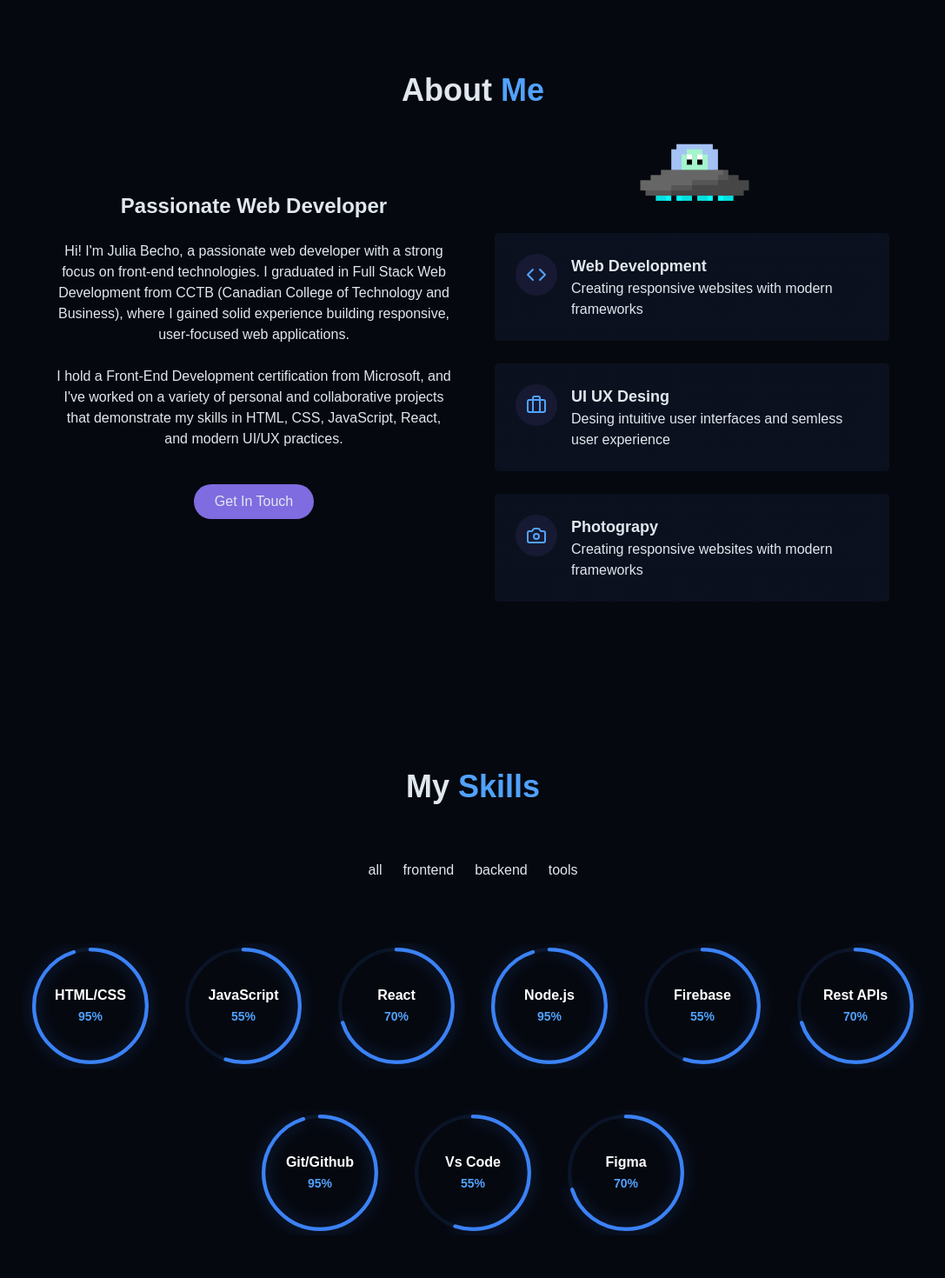
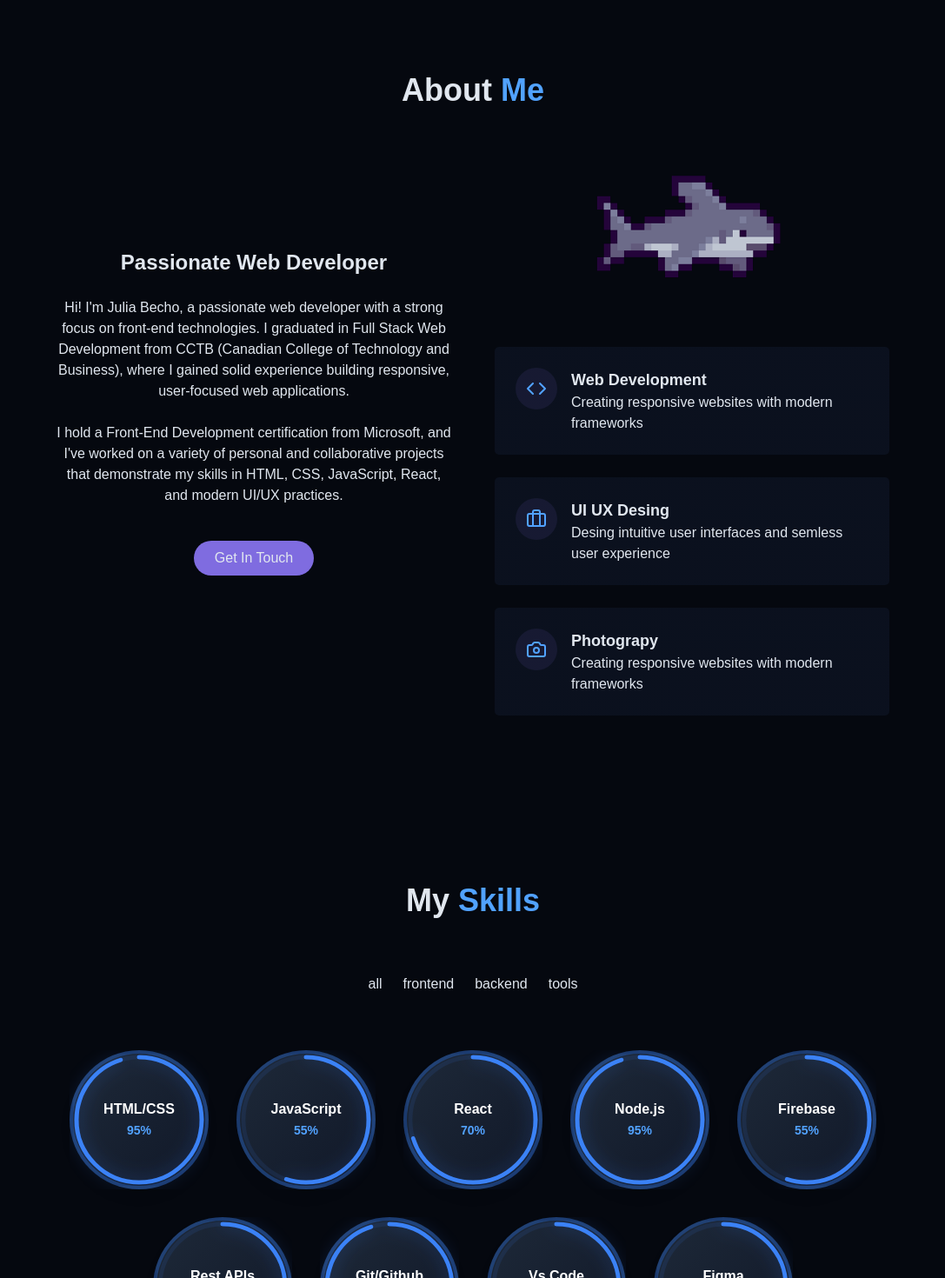
Before and after one commit to JuliaBecho/Portfolio, a React (Vite) app: page / in a window 1280 px wide. Shown: the part 800-2270 px from the top of the page at 87% size, without its empty margins (96-1183 px from the left). Built offline with nearby package versions, Linux system fonts and the light colour scheme; a web font is replaced by a local one.

Commit message:
shakr first try

```diff
--- a/src/components/AboutMe.jsx
+++ b/src/components/AboutMe.jsx
@@ -1,12 +1,11 @@
-import {Code, Briefcase, Camera} from "lucide-react";
-import alien from "@/assets/alien.png"
+import { Code, Briefcase, Camera } from "lucide-react";
+import alien from "@/assets/alien.png";
+import shark from "@/assets/shark.png";
 
-function AboutMe(){
-    return(
-
+function AboutMe() {
+  return (
     <section id="about" className="py-24 px-4 relative">
       <div className="container mx-auto max-w-5xl">
-
         <h2 className="text-3xl md:text-4xl font-bold md-12 text-center">
           About <span className="text-blue-400">Me</span>
         </h2>
@@ -15,10 +14,17 @@ function AboutMe(){
           <div className="space-y-6">
             <h3 className="text-2xl font-semibold">Passionate Web Developer</h3>
             <p className="text-muted-foreground">
-                            Hi! I'm Julia Becho, a passionate web developer with a strong focus on front-end technologies. I graduated in Full Stack Web Development from CCTB (Canadian College of Technology and Business), where I gained solid experience building responsive, user-focused web applications.
+              Hi! I'm Julia Becho, a passionate web developer with a strong
+              focus on front-end technologies. I graduated in Full Stack Web
+              Development from CCTB (Canadian College of Technology and
+              Business), where I gained solid experience building responsive,
+              user-focused web applications.
             </p>
             <p className="text-muted-foreground">
-                            I hold a Front-End Development certification from Microsoft, and I've worked on a variety of personal and collaborative projects that demonstrate my skills in HTML, CSS, JavaScript, React, and modern UI/UX practices.
+              I hold a Front-End Development certification from Microsoft, and
+              I've worked on a variety of personal and collaborative projects
+              that demonstrate my skills in HTML, CSS, JavaScript, React, and
+              modern UI/UX practices.
             </p>
 
             <div className="flex flex-col sm:flex-row gap-4 pt-4 justify-center">
@@ -26,64 +32,70 @@ function AboutMe(){
                 Get In Touch
               </a>
             </div>
-
           </div>
           <div className="grid grid-cols-1 gap-6">
-                            <img src={alien} alt="alien" width={250} style={{margin:"0 auto"}}/>
+            {/* Alien (aparece apenas no modo escuro) */}
+            <img
+              src={alien}
+              alt="alien"
+              width={250}
+              className="mx-auto hidden dark:block"
+            />
 
-
+            {/* Tubarão (aparece apenas no modo claro / fundo branco) */}
+            <img
+              src={shark}
+              alt="shark"
+              width={250}
+              className="mx-auto block dark:hidden"
+            />
 
             <div className="gradient-border p-6 card-hover">
               <div className="flex items-start gap-4">
-
                 <div className="p-3 rounded-full bg-primary/10">
                   <Code className="h-6 w-6 text-blue-400" />
                 </div>
                 <div className="text-left">
                   <h4 className="font-semibold text-lg">Web Development</h4>
-                                        <p className="text-muted-foreground">Creating responsive websites with modern frameworks</p>
-                                    </div>
-                            </div>
-                        </div>
-
-
-                        <div className="gradient-border p-6 card-hover">
-                            <div className="flex items-start gap-4">
-
-                                <div className="p-3 rounded-full bg-primary/10">
-                                    <Briefcase className="h-6 w-6 text-blue-400" />
-                                    </div>
-                                    <div className="text-left">
-                                        <h4 className="font-semibold text-lg">UI UX Desing</h4>
-                                        <p className="text-muted-foreground">Desing intuitive user interfaces and semless user experience</p>
+                  <p className="text-muted-foreground">
+                    Creating responsive websites with modern frameworks
+                  </p>
                 </div>
               </div>
             </div>
 
             <div className="gradient-border p-6 card-hover">
               <div className="flex items-start gap-4">
+                <div className="p-3 rounded-full bg-primary/10">
+                  <Briefcase className="h-6 w-6 text-blue-400" />
+                </div>
+                <div className="text-left">
+                  <h4 className="font-semibold text-lg">UI UX Desing</h4>
+                  <p className="text-muted-foreground">
+                    Desing intuitive user interfaces and semless user experience
+                  </p>
+                </div>
+              </div>
+            </div>
 
+            <div className="gradient-border p-6 card-hover">
+              <div className="flex items-start gap-4">
                 <div className="p-3 rounded-full bg-primary/10">
                   <Camera className="h-6 w-6 text-blue-400" />
                 </div>
                 <div className="text-left">
                   <h4 className="font-semibold text-lg">Photograpy</h4>
-                                        <p className="text-muted-foreground">Creating responsive websites with modern frameworks</p>
+                  <p className="text-muted-foreground">
+                    Creating responsive websites with modern frameworks
+                  </p>
                 </div>
               </div>
             </div>
-
-
-
           </div>
-
         </div>
-
       </div>
-
-
     </section>
-    )
+  );
 }
 
 export default AboutMe;
--- a/src/components/Skills.jsx
+++ b/src/components/Skills.jsx
@@ -48,8 +48,8 @@ function Skills() {
         <div className="flex flex-wrap justify-center items-center gap-8 max-w-5xl mx-auto">
           {filtredSkills.map((skill, key) => (
             <div key={key} className="skill-circle group cursor-pointer">
-              <div className="relative w-32 h-32 md:w-36 lg:W-40 lg:h-40">
-                {/* <div className="absolute inset-0 rounded-full bg-gradient-to-br from-gray-800 to-gray-900 border-4 border-blue-500/30 group-hover:border-blue-400/60 transition-all duration-300 shadow-lg group-hover:shadow-blue-500/20"></div> */}
+              <div className="relative w-32 h-32 md:w-36 lg:w-40 lg:h-40">
+                <div className="absolute inset-0 rounded-full bg-gradient-to-br from-gray-800 to-gray-900 border-4 border-blue-500/30 group-hover:border-blue-400/60 transition-all duration-300 shadow-lg group-hover:shadow-blue-500/20"></div>
 
                 <svg
                   className="absolute inset-0 w-full h-full transform -rotate-90"
```
Also changed, not shown: src/assets/shark.png (added). Lines whose indentation alone changed are shown as unchanged.
